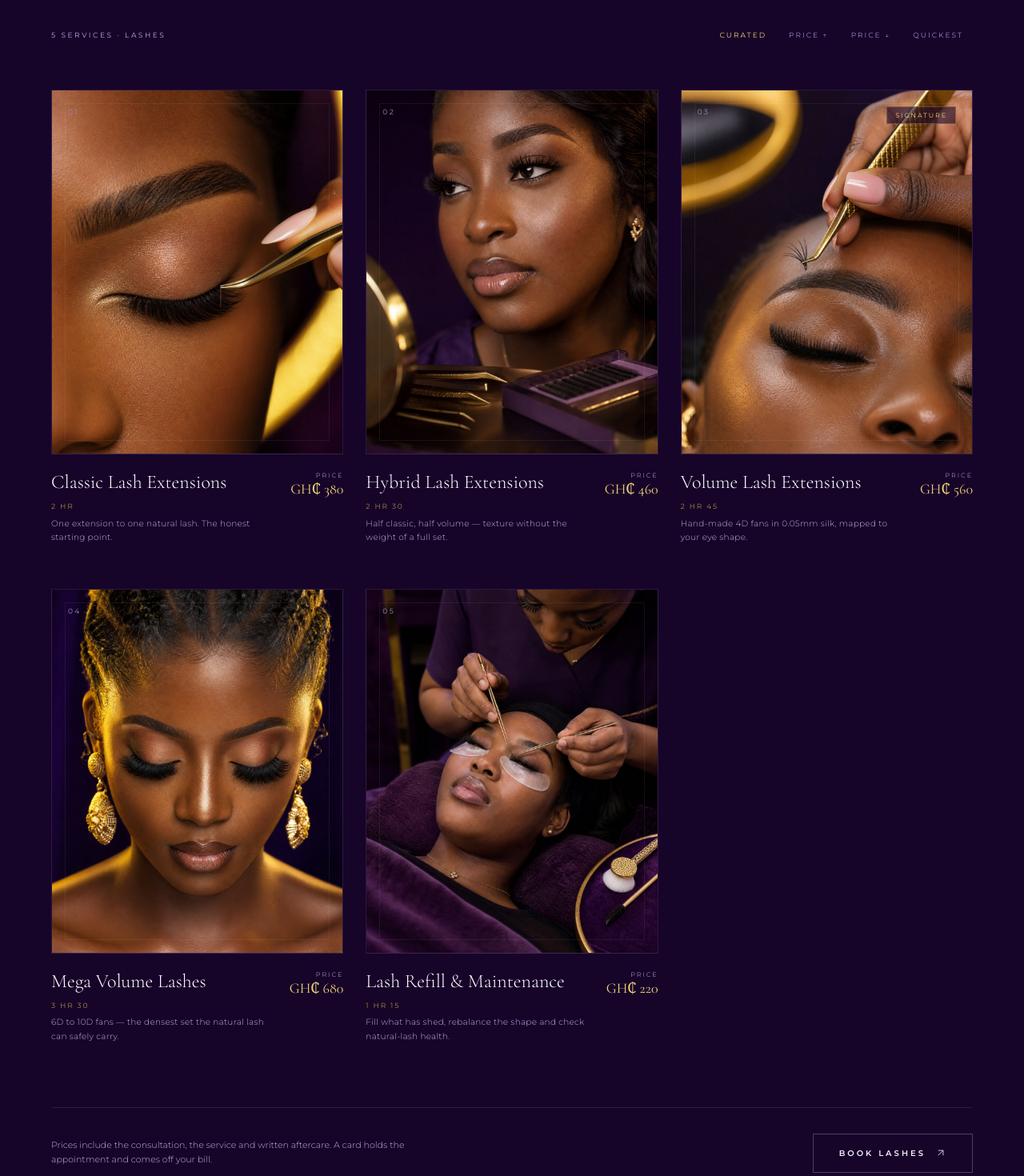
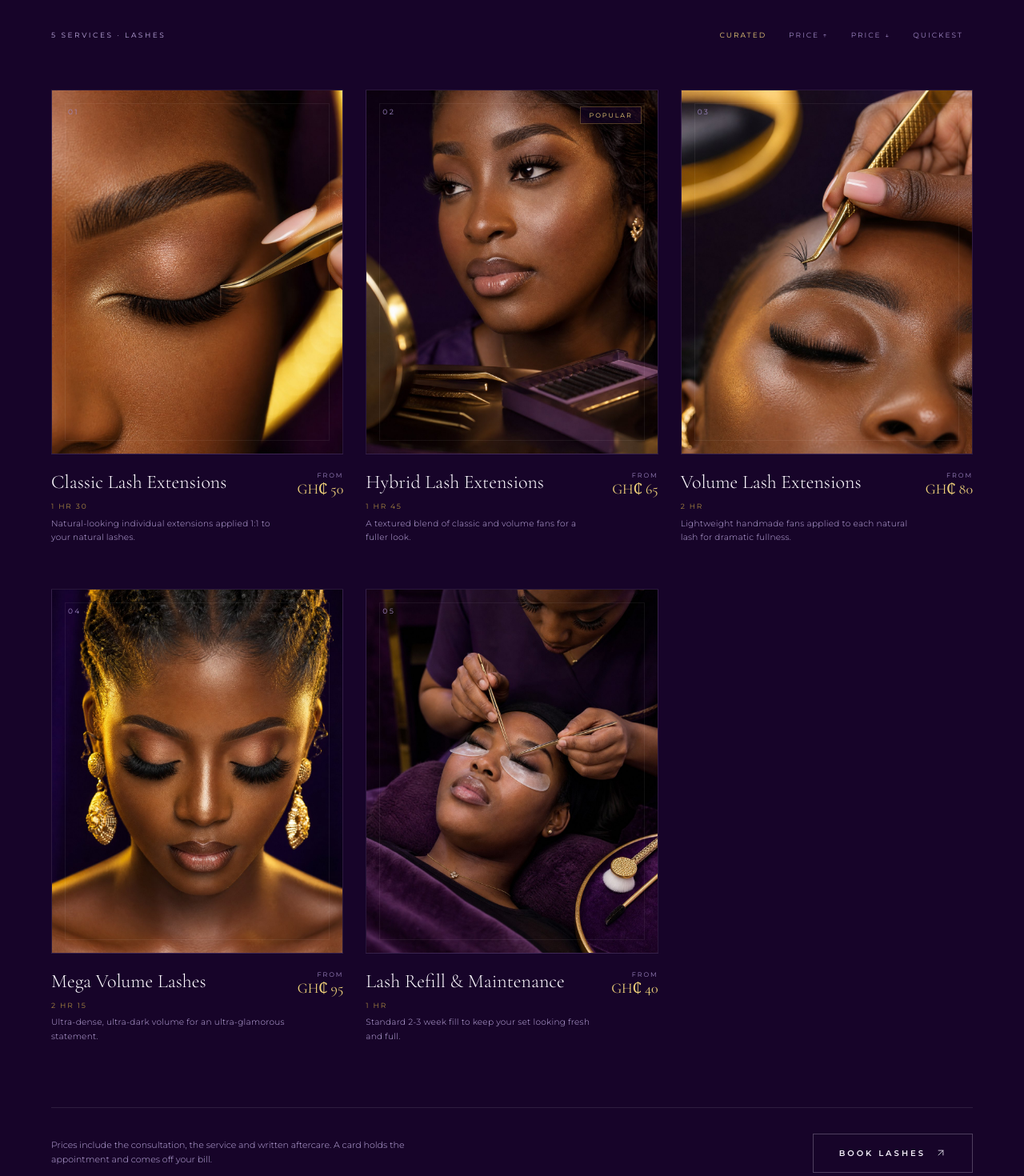
Before and after one commit to Kaly06/anna-s-beautistry-new, a React (Vite) app: page /services/lashes in a window 1280 px wide. Shown: the part 740-2210 px from the top of the page at 80% size. Built offline with nearby package versions, Linux system fonts and the light colour scheme.

Commit message:
Update lashes piercings and makeup price lists
Co-authored-by: arena-agent <297053741+arena-agent@users.noreply.github.com>

```diff
--- a/src/data/menu.ts
+++ b/src/data/menu.ts
@@ -3,8 +3,8 @@ import type { MenuItem } from '../types';
 /**
  * Anna's service menu: 19 services across the four rooms.
  *
- * Names and room order are exactly as supplied by the house. Wigs prices are
- * starting prices because the final figure depends on the option chosen.
+ * Names and room order are exactly as supplied by the house. Prices are the
+ * house's starting prices; Wigs finals depend on the option chosen.
  */
 export const menu: MenuItem[] = [
   // ------------------------------------------------------------------- Wigs
@@ -110,9 +110,10 @@ export const menu: MenuItem[] = [
     service: 'lashes',
     name: 'Classic Lash Extensions',
     image: '/images/service-classic-lash-extensions.jpg',
-    price: 380,
-    duration: 120,
-    tagline: 'One extension to one natural lash. The honest starting point.',
+    price: 50,
+    priceFrom: true,
+    duration: 90,
+    tagline: 'Natural-looking individual extensions applied 1:1 to your natural lashes.',
     note: 'Infills at two to three weeks. Oil-free cleanser only — oil dissolves the bond.',
     variant: 0,
   },
@@ -121,23 +122,25 @@ export const menu: MenuItem[] = [
     service: 'lashes',
     name: 'Hybrid Lash Extensions',
     image: '/images/service-hybrid-lash-extensions.jpg',
-    price: 460,
-    duration: 150,
-    tagline: 'Half classic, half volume — texture without the weight of a full set.',
+    price: 65,
+    priceFrom: true,
+    duration: 105,
+    tagline: 'A textured blend of classic and volume fans for a fuller look.',
     note: 'Brush through every morning with a clean spoolie. Do not rub, blot.',
     variant: 1,
+    tag: 'Popular',
   },
   {
     slug: 'volume-lash-extensions',
     service: 'lashes',
     name: 'Volume Lash Extensions',
     image: '/images/service-volume-lash-extensions.jpg',
-    price: 560,
-    duration: 165,
-    tagline: 'Hand-made 4D fans in 0.05mm silk, mapped to your eye shape.',
+    price: 80,
+    priceFrom: true,
+    duration: 120,
+    tagline: 'Lightweight handmade fans applied to each natural lash for dramatic fullness.',
     note: 'Full sets last three weeks before they look sparse. Sleep on your back if you can.',
     variant: 2,
-    tag: 'Signature',
     focus: 'attention',
   },
   {
@@ -145,9 +148,10 @@ export const menu: MenuItem[] = [
     service: 'lashes',
     name: 'Mega Volume Lashes',
     image: '/images/service-mega-volume-lashes.jpg',
-    price: 680,
-    duration: 210,
-    tagline: '6D to 10D fans — the densest set the natural lash can safely carry.',
+    price: 95,
+    priceFrom: true,
+    duration: 135,
+    tagline: 'Ultra-dense, ultra-dark volume for an ultra-glamorous statement.',
     note: 'Only on healthy lashes. We will refuse this set rather than damage your own.',
     variant: 3,
   },
@@ -156,9 +160,10 @@ export const menu: MenuItem[] = [
     service: 'lashes',
     name: 'Lash Refill & Maintenance',
     image: '/images/service-lash-refill-maintenance.jpg',
-    price: 220,
-    duration: 75,
-    tagline: 'Fill what has shed, rebalance the shape and check natural-lash health.',
+    price: 40,
+    priceFrom: true,
+    duration: 60,
+    tagline: 'Standard 2-3 week fill to keep your set looking fresh and full.',
     note: 'Arrive with clean lashes. Makeup around the eye costs you fifteen minutes of refill time.',
     variant: 4,
   },
@@ -169,9 +174,10 @@ export const menu: MenuItem[] = [
     service: 'piercing',
     name: 'Earlobe Piercing',
     image: '/images/service-earlobe-piercing.jpg',
-    price: 250,
+    price: 30,
+    priceFrom: true,
     duration: 20,
-    tagline: 'Marked twice and pierced with a sterile hollow needle.',
+    tagline: 'Classic single or double lobe piercing with sterile titanium jewelry.',
     note: 'Six to eight weeks to heal. Clean with saline twice a day; do not twist the jewellery.',
     variant: 0,
     focus: 'attention',
@@ -181,20 +187,23 @@ export const menu: MenuItem[] = [
     service: 'piercing',
     name: 'Cartilage Piercing (Helix/Tragus)',
     image: '/images/service-cartilage-piercing-helix-tragus.jpg',
-    price: 280,
-    duration: 20,
-    tagline: 'Helix or tragus placement checked against your anatomy, glasses and headphones.',
+    price: 40,
+    priceFrom: true,
+    duration: 30,
+    tagline: 'Precision upper ear cartilage piercing with professional aftercare guidance.',
     note: 'Three to six months to heal. Avoid sleeping on the piercing and do not change to a hoop too early.',
     variant: 1,
+    tag: 'Popular',
   },
   {
     slug: 'nostril-piercing',
     service: 'piercing',
     name: 'Nostril Piercing',
     image: '/images/service-nostril-piercing.jpg',
-    price: 260,
-    duration: 20,
-    tagline: 'Marked sitting up, so it sits right when you smile.',
+    price: 35,
+    priceFrom: true,
+    duration: 30,
+    tagline: 'Classic Nostril piercing using high-grade, hypoallergenic jewelry.',
     note: 'Two to four months to heal. No rings until it has fully settled. Avoid swimming pools for six weeks.',
     variant: 2,
   },
@@ -203,9 +212,10 @@ export const menu: MenuItem[] = [
     service: 'piercing',
     name: 'Lip / Medusa Piercing',
     image: '/images/service-lip-medusa-piercing.jpg',
-    price: 300,
-    duration: 20,
-    tagline: 'Lip or Medusa placement marked with your natural expression and speech.',
+    price: 45,
+    priceFrom: true,
+    duration: 30,
+    tagline: 'Accurate oral or labret facial piercing performed with supreme hygiene.',
     note: 'Healing and aftercare are explained before you leave. Follow the oral-care instructions and avoid touching the jewellery.',
     variant: 3,
   },
@@ -214,11 +224,13 @@ export const menu: MenuItem[] = [
     service: 'piercing',
     name: 'Navel Piercing',
     image: '/images/service-navel-piercing-result.jpg',
-    price: 300,
-    duration: 20,
-    tagline: 'Anatomically checked first — not every navel takes a standard bar.',
+    price: 50,
+    priceFrom: true,
+    duration: 45,
+    tagline: 'Belly button piercing performed with precise placement and secure aftercare.',
     note: 'Six to twelve months to heal. Keep waistbands and seams from rubbing the site.',
     variant: 4,
+    tag: 'Trending',
   },
 
   // ----------------------------------------------------------------- Makeup
@@ -227,12 +239,12 @@ export const menu: MenuItem[] = [
     service: 'makeup',
     name: 'Soft Glam Makeup',
     image: '/images/service-soft-glam-makeup.jpg',
-    price: 600,
+    price: 80,
+    priceFrom: true,
     duration: 90,
-    tagline: 'Bronze, luminous, undetectable up close.',
+    tagline: 'Natural, polished makeup for everyday events and photos.',
     note: 'Bring a photo of yourself in daylight, not a filtered one. Lasts ten to twelve hours.',
     variant: 0,
-    tag: 'Signature',
     focus: 'attention',
   },
   {
@@ -240,32 +252,36 @@ export const menu: MenuItem[] = [
     service: 'makeup',
     name: 'Full Glam Makeup',
     image: '/images/service-full-glam-makeup.jpg',
-    price: 780,
+    price: 120,
+    priceFrom: true,
     duration: 120,
-    tagline: 'Cut crease, sculpted contour, a defined lip and lashes to match.',
+    tagline: 'Bold, long-wear makeup for parties and special nights out.',
     note: 'Booked with a fifteen-minute buffer before your event. Setting spray is included.',
     variant: 1,
+    tag: 'Popular',
   },
   {
     slug: 'bridal-makeup',
     service: 'makeup',
     name: 'Bridal Makeup',
     image: '/images/service-bridal-makeup.jpg',
-    price: 1600,
-    duration: 180,
-    tagline: 'Day-of bridal face, touch-up kit and a person who stays calm.',
+    price: 180,
+    priceFrom: true,
+    duration: 150,
+    tagline: 'A long-lasting bridal look, designed around your dress and your day.',
     note: 'A bridal trial is booked separately and recommended at least three weeks before the day.',
     variant: 2,
-    tag: 'By appointment',
+    tag: 'Signature',
   },
   {
     slug: 'bridal-makeup-trial',
     service: 'makeup',
     name: 'Bridal Makeup Trial',
     image: '/images/service-bridal-makeup-trial.jpg',
-    price: 700,
-    duration: 120,
-    tagline: 'A full rehearsal of the wedding-day face, photographed in daylight and flash.',
+    price: 60,
+    priceFrom: true,
+    duration: 60,
+    tagline: 'Test the bridal look before the big day.',
     note: 'Book at least three weeks out. We record every product and adjustment for the day itself.',
     variant: 3,
   },
--- a/src/data/services.ts
+++ b/src/data/services.ts
@@ -55,36 +55,37 @@ export const signatures: Signature[] = [
     id: 'lashes-volume',
     name: 'Volume Lash Extensions',
     service: 'Lashes',
-    price: 560,
-    duration: '2 hrs 45',
+    price: 80,
+    priceFrom: true,
+    duration: '2 hrs',
     image: '/images/svc-lashes.webp',
     detail: '0.05mm silk · 4D fans',
-    description: 'Hand-made volume fans mapped to your eye shape and natural-lash strength.',
-    tag: 'Signature',
+    description: 'Lightweight handmade fans applied to each natural lash for dramatic fullness.',
     href: '/services/lashes/volume-lash-extensions',
   },
   {
     id: 'piercing-cartilage',
     name: 'Cartilage Piercing (Helix/Tragus)',
     service: 'Piercings',
-    price: 280,
-    duration: '20 min',
+    price: 40,
+    priceFrom: true,
+    duration: '30 min',
     image: '/images/svc-stack.webp',
     detail: 'Needle-only · implant-grade titanium',
-    description: 'Helix or tragus placement marked against your anatomy before the needle is opened.',
-    tag: 'Most booked',
+    description: 'Precision upper ear cartilage piercing with professional aftercare guidance.',
+    tag: 'Popular',
     href: '/services/piercing/cartilage-piercing-helix-tragus',
   },
   {
     id: 'makeup-soft-glam',
     name: 'Soft Glam Makeup',
     service: 'Makeup',
-    price: 600,
+    price: 80,
+    priceFrom: true,
     duration: '1 hr 30',
     image: '/images/svc-glam.webp',
     detail: 'Luminous matte · mineral pigment',
-    description: 'Bronze, light and undetectable up close — makeup that still reads as skin.',
-    tag: 'Signature',
+    description: 'Natural, polished makeup for everyday events and photos.',
     href: '/services/makeup/soft-glam-makeup',
   },
 ];
--- a/src/types/index.ts
+++ b/src/types/index.ts
@@ -27,7 +27,7 @@ export interface MenuItem {
   service: ServiceId;
   name: string;
   price: number;
-  /** True when `price` is the starting price for a service with options. */
+  /** True when `price` is a starting price. */
   priceFrom?: boolean;
   /** Duration in minutes — drives the label and the sort. */
   duration: number;
```
